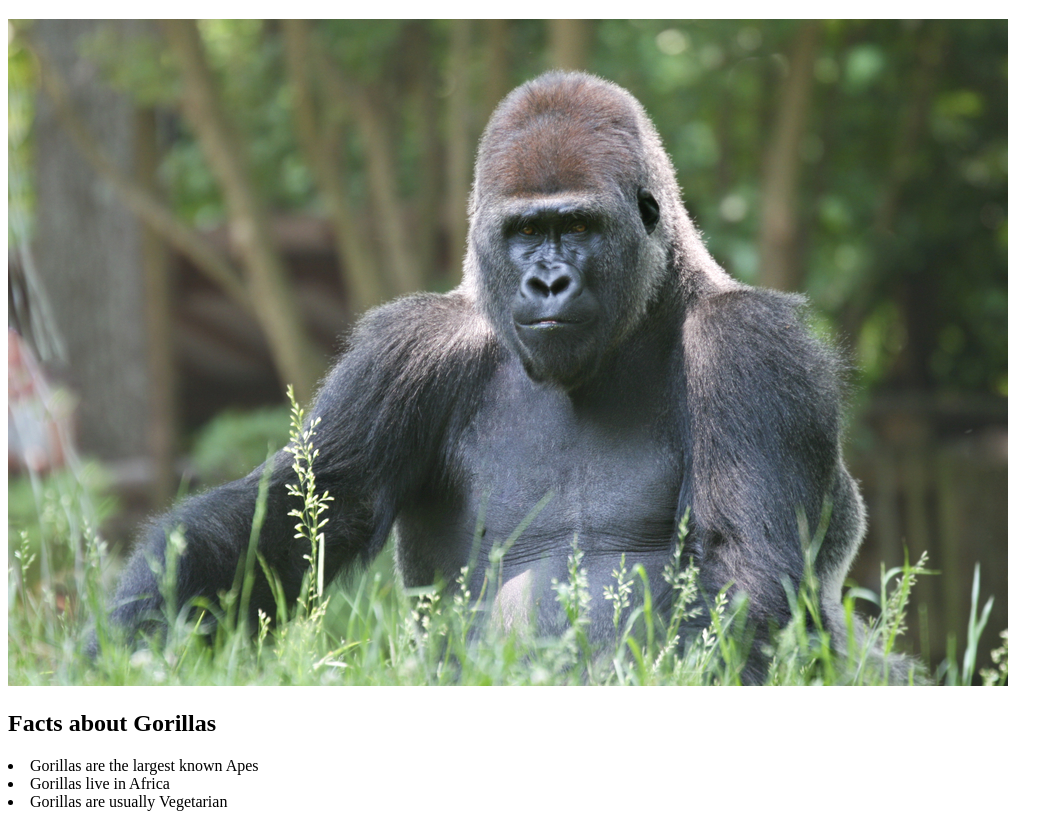
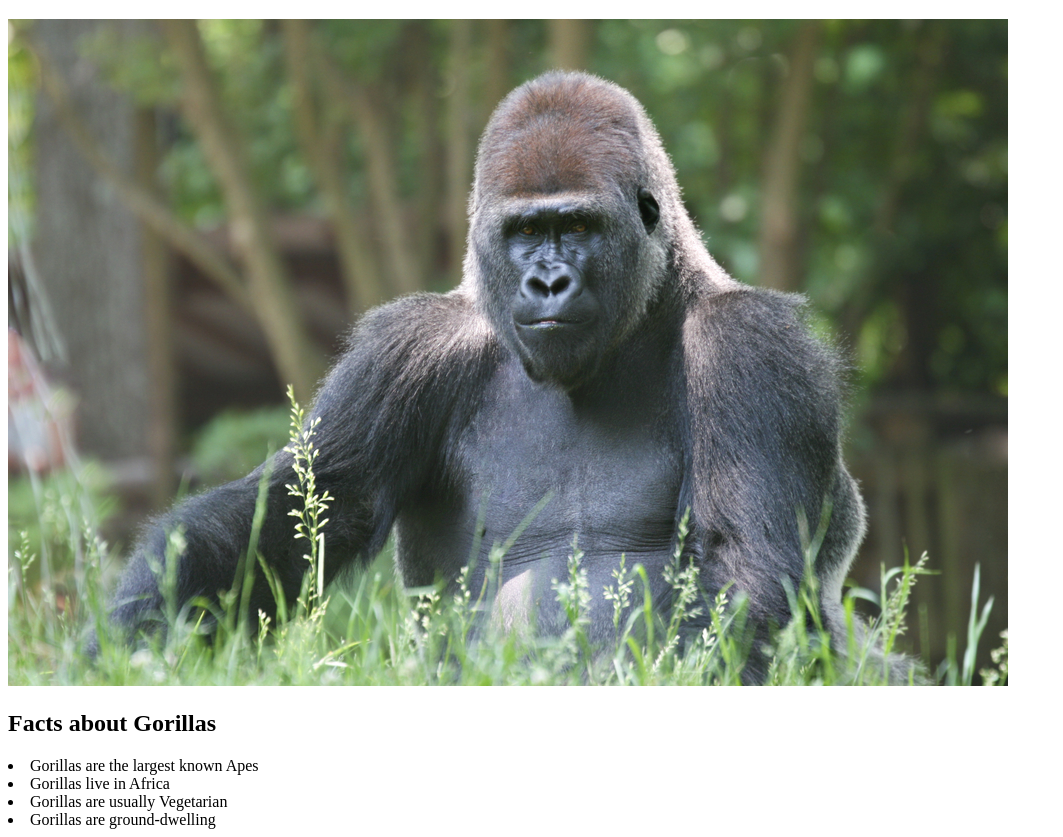
Before and after one commit to AkyunaAkish/Gorillas, a plain HTML site: page index.html in a window 1280 px wide. Shown: the part 61-898 px from the top of the page, without its empty margins (0-1063 px from the left). Drawn offline with Linux system fonts and the light colour scheme.

Commit message:
Said they're ground-dwelling

```diff
--- a/index.html
+++ b/index.html
@@ -14,5 +14,7 @@
          <li>Gorillas live in Africa</li>
 
          <li>Gorillas are usually Vegetarian</li>
+
+         <li>Gorillas are ground-dwelling</li>
 </body>
 </html>
```
